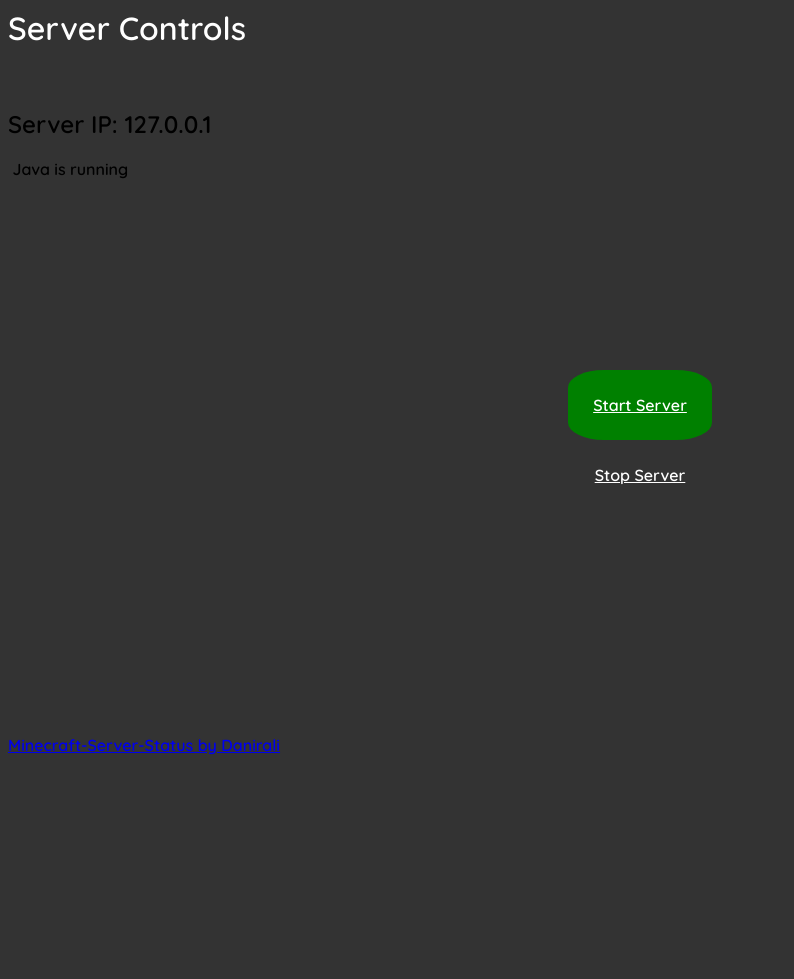
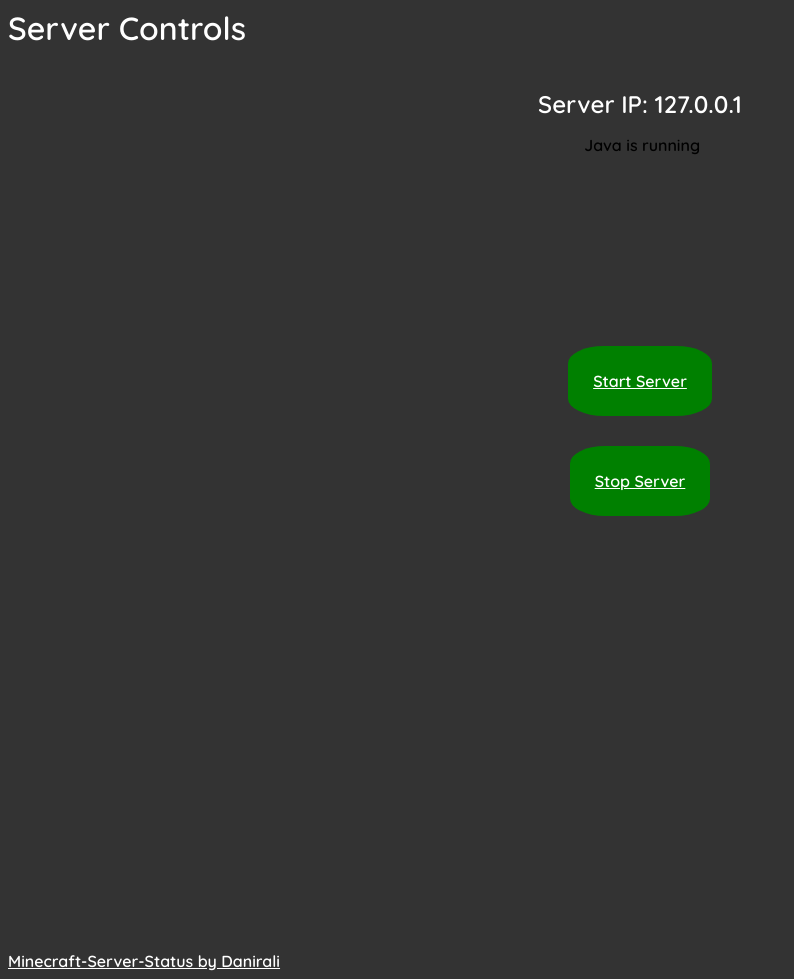
Before and after one commit to Danirali/Minecraft-Server-Status, a PHP site: page /control-panel.php?start=1 in a window 1280 px wide. Shown: the whole page, without its empty margins (0-794 px from the left). Before the commit the page ends 755 px from the top, so only its background shows below. Run offline with PHP 8.4, Linux system fonts and the light colour scheme; data that the repository does not hold is empty; some libraries are stand-ins or nearby versions.

Commit message:
Update style.css

```diff
--- a/style.css
+++ b/style.css
@@ -8,8 +8,19 @@
   color: white;
 }
 
+.server-ip-label {
+  color: white;
+  margin: auto;
+  text-align: center;
+}
+
 .center {
   padding: 200px;
+  border: 5px;
+  text-align: center;
+}
+
+.center-txt {
   border: 5px;
   text-align: center;
 }
@@ -24,10 +35,21 @@
 
 .stop-btn {
   text-align: center;
-  text-anchor: middle;
+  padding: 25px;
+  border-radius: 25%;
+  background: green;
   color: white;
 }
 
 .space {
-  margin: 50px;
+  margin: 80px;
 }
+
+.site-byline {
+  color: white;
+  font-weight: 800;
+}
+
+#bottom {
+  margin-top: 180px;
+}
```
